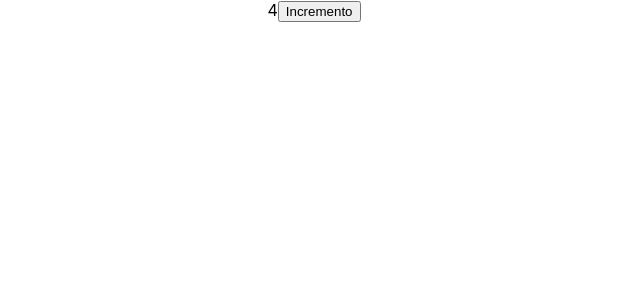
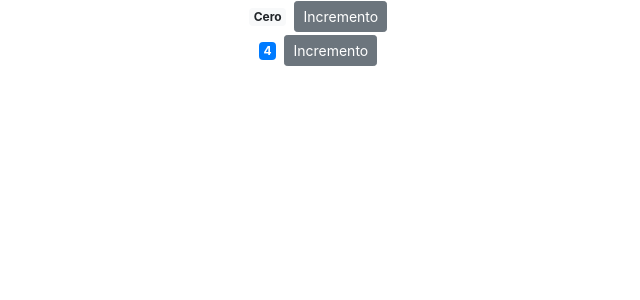
Before and after one commit to YadiraAllauca/CursoReact, a React (Create React App) app in the folder proyecto_curso/: page / in a window 1280 px wide. Shown: the top 300 px of the page, without its empty margins (326-966 px from the left). Built offline with nearby package versions, Linux system fonts and the light colour scheme.

Commit message:
Propiedades props

```diff
--- a/proyecto_curso/package.json
+++ b/proyecto_curso/package.json
@@ -6,6 +6,7 @@
     "@testing-library/jest-dom": "^5.17.0",
     "@testing-library/react": "^13.4.0",
     "@testing-library/user-event": "^13.5.0",
+    "bootstrap": "^4.1.1",
     "react": "^18.2.0",
     "react-dom": "^18.2.0",
     "react-scripts": "5.0.1",
--- a/proyecto_curso/src/App.js
+++ b/proyecto_curso/src/App.js
@@ -1,11 +1,11 @@
 import logo from './logo.svg';
 import './App.css';
-import Contador from './componentes/contador';
+import Contadores from './componentes/contadores';
 
 function App() {
   return (
     <div className="App">
-      <Contador value={4} />
+      <Contadores value={4} />
     </div>
   );
 }
--- a/proyecto_curso/src/componentes/contador.jsx
+++ b/proyecto_curso/src/componentes/contador.jsx
@@ -2,24 +2,37 @@ import React, { Component } from "react";
 
 class Contador extends Component {
   state = {
-    value: this.props.value
+    value: this.props.value,
   };
 
   manejadorIncremento = () => {
-    this.setState({value: this.state.value + 1});
-  }
+    this.setState({ value: this.state.value + 1 });
+  };
 
   formatoContar() {
     const { value } = this.state;
     return value === 0 ? "Cero" : value;
   }
 
+  cambiarClase() {
+    let clases = "badge m-2 badge-";
+    clases += this.state.value === 0 ? "light" : "primary";
+    return clases;
+  }
+
   render() {
-    return (<div>
-      <span>{ this.formatoContar()}</span>
-      <button onClick={this.manejadorIncremento}
-      >Incremento</button>
-    </div>);
+    return (
+      <div>
+        <span className={this.cambiarClase()}>{this.formatoContar()}</span>
+        <button
+          className="btn btn-secondary btn-sm"
+          onClick={this.manejadorIncremento}
+        >
+          Incremento
+        </button>
+      </div>
+    );
   }
 }
+
 export default Contador;
--- /dev/null
+++ b/proyecto_curso/src/componentes/contadores.jsx
@@ -0,0 +1,23 @@
+import React, { Component } from "react";
+import Contador from "./contador";
+
+class Contadores extends Component {
+  state = {
+    contadores: [
+      { id: 1, value: 0 },
+      { id: 2, value: 4 },
+    ],
+  };
+
+  render() {
+    return (
+      <div>
+        {this.state.contadores.map((contador) => (
+          <Contador key={contador.id} value={contador.value}></Contador>
+        ))}
+      </div>
+    );
+  }
+}
+
+export default Contadores
--- a/proyecto_curso/src/index.js
+++ b/proyecto_curso/src/index.js
@@ -3,7 +3,7 @@ import ReactDOM from 'react-dom/client';
 import './index.css';
 import App from './App';
 import reportWebVitals from './reportWebVitals';
-import Contador from './componentes/contador';
+import "bootstrap/dist/css/bootstrap.min.css";
 
 const root = ReactDOM.createRoot(document.getElementById('root'));
 root.render(
```
Also changed, not shown: 1 other file (tests, documents, lock files or other folders).
